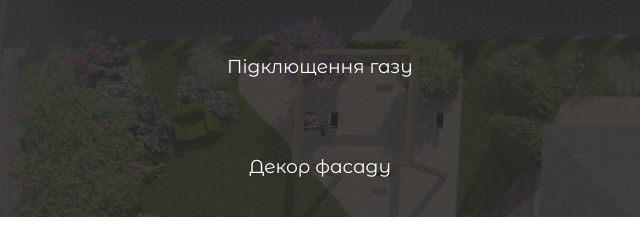
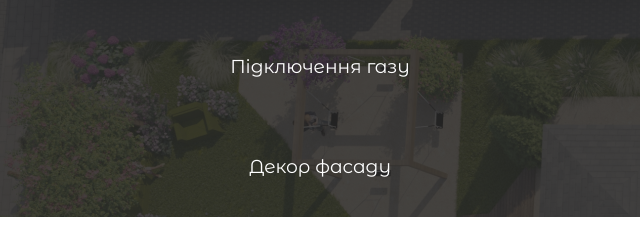
Before and after one commit to StanislavHomych/Grigorenko, a plain HTML site: page index.html in a window 1280 px wide. Shown: the part 4357-4591 px from the top of the page, 0-640 px from the left. Drawn offline with Linux system fonts and the light colour scheme.

Commit message:
second commit

```diff
--- a/index.html
+++ b/index.html
@@ -148,7 +148,7 @@
         <h2 class="additionalOptions_text a">Додаткові опції</h2>
 
         <div class="heading_option b">
-          <h3 class="heading_option_text">Підклющення газу</h3>
+          <h3 class="heading_option_text">Підключення газу</h3>
         </div>
         <div class="heading_option c">
           <h3 class="heading_option_text">Оздоблення тераси</h3>
```
